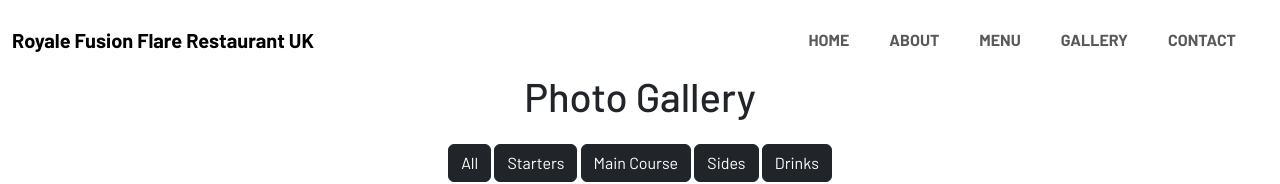
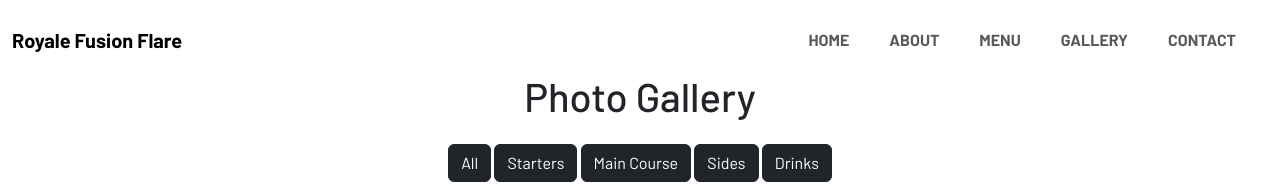
Before and after one commit to mohamed-imran/royalefusionflare, a plain HTML site: page gallery.html in a window 1280 px wide. Shown: the top 184 px of the page. Drawn offline with Linux system fonts and the light colour scheme.

Commit message:
company name updated

```diff
--- a/gallery.html
+++ b/gallery.html
@@ -5,7 +5,7 @@
     <meta name="viewport" content="width=device-width, initial-scale=1.0" />
     <meta content="Royale Fusion Flare" name="keywords" />
     <meta content="Royale Fusion Flare" name="description" />
-    <meta name="author" content="Royale Fusion Flare Restaurant UK" />
+    <meta name="author" content="Royale Fusion Flare" />
 
     <!-- Favicon -->
     <link
@@ -199,7 +199,7 @@
         <a
           class="navbar-brand fw-bold d-none d-md-block d-lg-block d-xl-block"
           href="#"
-          >Royale Fusion Flare Restaurant UK</a
+          >Royale Fusion Flare</a
         >
         <button
           class="navbar-toggler fancy-toggler ms-auto"
```
Also changed, not shown: index.html (+2 -2 lines), menu.html (+2 -2 lines).
